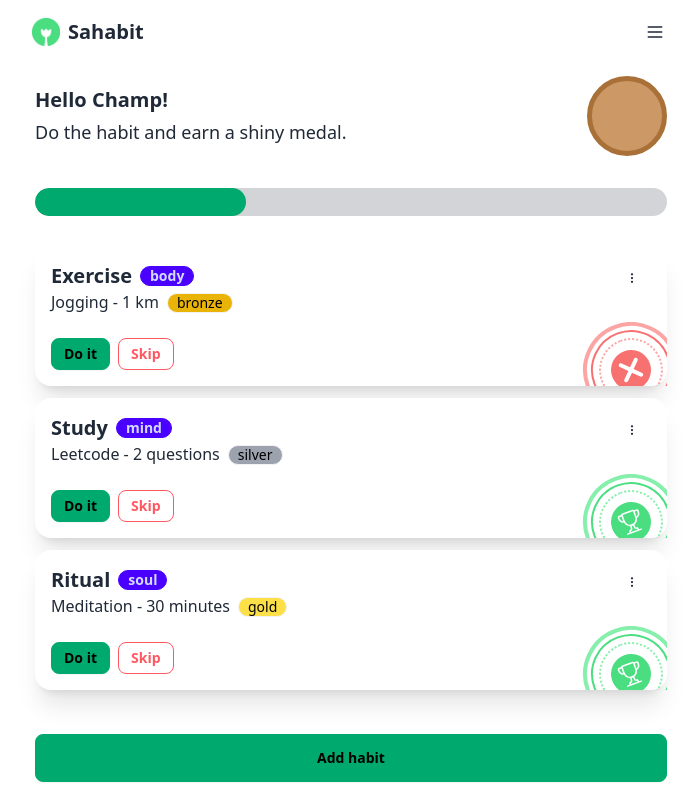
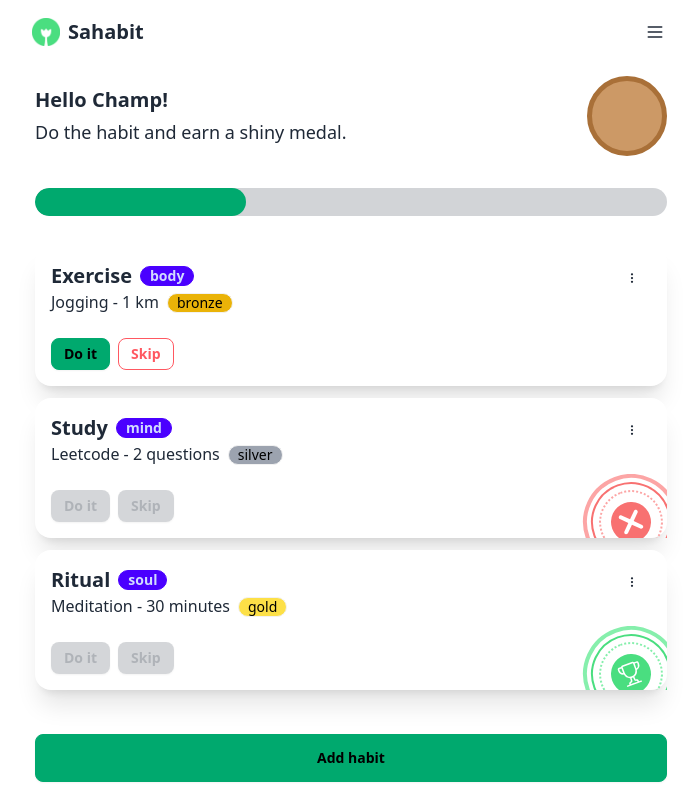
Before and after one commit to budiigunawan/sahabit, a React (Vite) app: page / in a window 1280 px wide. Shown: the whole page, without its empty margins (289-987 px from the left). Built offline with nearby package versions, Linux system fonts and the light colour scheme.

Commit message:
feat: disable action button if habit has status

```diff
--- a/src/components/habit-card.tsx
+++ b/src/components/habit-card.tsx
@@ -62,8 +62,20 @@ export const HabitCard = ({ habit }: HabitCardProps) => {
           </div>
         </div>
         <div className='relative card-actions p-4 overflow-hidden'>
-          <button className='btn btn-sm btn-success'>Do it</button>
-          <button className='btn btn-sm btn-outline btn-error'>Skip</button>
+          <button
+            className={`btn btn-sm btn-success ${
+              habit.status && 'btn-disabled'
+            }`}
+          >
+            Do it
+          </button>
+          <button
+            className={`btn btn-sm btn-error ${
+              habit.status ? 'btn-disabled' : 'btn-outline'
+            }`}
+          >
+            Skip
+          </button>
           {habit.status && <Stamp status={habit.status} />}
         </div>
       </div>
--- a/src/data.ts
+++ b/src/data.ts
@@ -28,7 +28,7 @@ export const habitSeed = [
         ],
       },
     ],
-    status: 'skip',
+    status: '',
     habitDone: {
       variantName: 'Jogging',
       selectedLevel: {
@@ -66,7 +66,7 @@ export const habitSeed = [
         ],
       },
     ],
-    status: 'done',
+    status: 'skip',
     habitDone: {
       variantName: 'Leetcode',
       selectedLevel: {
```
